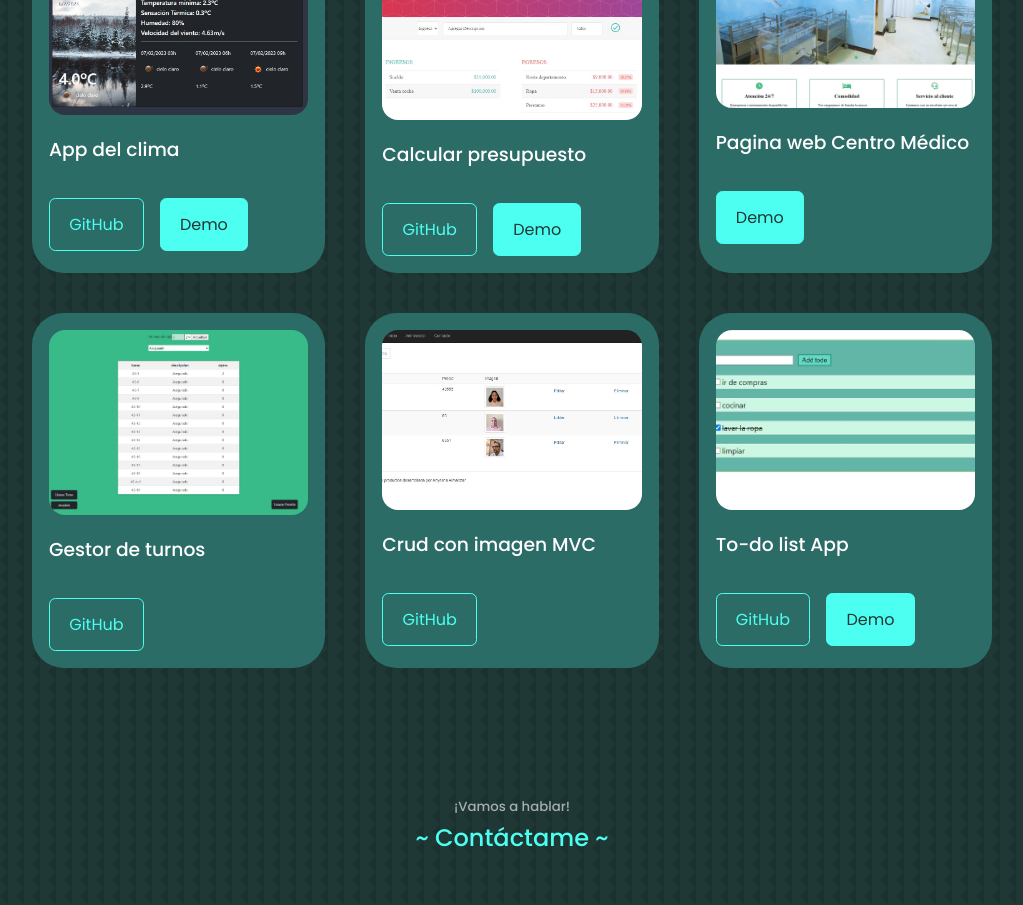
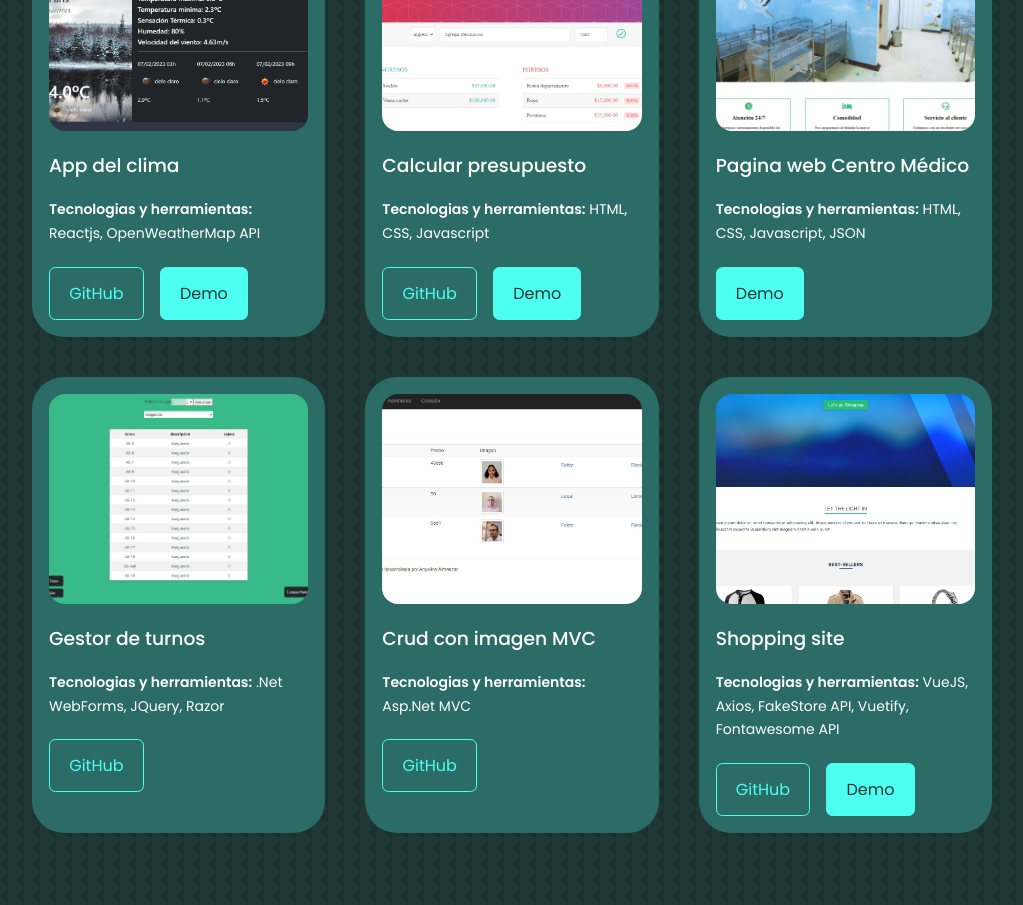
Before and after one commit to AngieAmz/MyPortfolio, a React (Create React App) app: page / in a window 1280 px wide. Shown: the part 2360-3265 px from the top of the page, without its empty margins (128-1151 px from the left). Built offline with nearby package versions, Linux system fonts and the light colour scheme.

Commit message:
modified portfolio

```diff
--- a/src/components/portfolio/Portfolio.jsx
+++ b/src/components/portfolio/Portfolio.jsx
@@ -6,6 +6,7 @@ import AppTurnos from '../../assets/AppTurnos.jpg';
 import cmem from '../../assets/PaginaClinica.jpg';
 import appMVC from '../../assets/AppMVC.jpg';
 import todoapp from '../../assets/todoAPP.jpg';
+import VuePage from '../../assets/VuePage.png'
 
 const Portfolio = () => {
     return (
@@ -19,6 +20,7 @@ const Portfolio = () => {
                     <img src={weatherApp} alt="" />
                     </div>
                     <h3>App del clima</h3>
+                    <p><b>Tecnologias y herramientas:</b> Reactjs, OpenWeatherMap API</p>
                     <div className="portfolio__item-cta">
                         <a href="https://github.com/AngieAmz/AngieAmz.github.io" rel='noreferrer' className='btn' target='_blank'>GitHub</a>
                         <a href="https://wondrous-speculoos-d7c7cd.netlify.app/" rel='noreferrer' className='btn btn-primary' target='_blank'>Demo</a>
@@ -29,6 +31,7 @@ const Portfolio = () => {
                     <img src={appPresupuesto} alt="" />
                     </div>
                     <h3>Calcular presupuesto</h3>
+                    <p><b>Tecnologias y herramientas:</b> HTML, CSS, Javascript</p>
                     <div className="portfolio__item-cta">
                         <a href="https://github.com/AngieAmz/AppPresupuesto" rel='noreferrer' className='btn' target='_blank'>GitHub</a>
                         <a href="https://tourmaline-naiad-05b45f.netlify.app/" rel='noreferrer' className='btn btn-primary' target='_blank'>Demo</a>
@@ -39,6 +42,7 @@ const Portfolio = () => {
                     <img src={cmem} alt="" />
                     </div>
                     <h3>Pagina web Centro Médico</h3>
+                    <p><b>Tecnologias y herramientas:</b> HTML, CSS, Javascript, JSON</p>
                     <div className="portfolio__item-cta">
                         <a href="http://www.centrometropolitanord.com/" rel='noreferrer' className='btn btn-primary' target='_blank'>Demo</a>
                     </div>
@@ -48,6 +52,7 @@ const Portfolio = () => {
                     <img src={AppTurnos} alt="" />
                     </div>
                     <h3>Gestor de turnos</h3>
+                    <p><b>Tecnologias y herramientas:</b> .Net WebForms, JQuery, Razor</p>
                     <div className="portfolio__item-cta">
                         <a href="https://github.com/AngieAmz/AppTurnos" rel='noreferrer' className='btn' target='_blank'>GitHub</a>
                     </div>
@@ -57,18 +62,20 @@ const Portfolio = () => {
                     <img id="img" src={appMVC} alt="" />
                     </div>
                     <h3>Crud con imagen MVC</h3>
+                    <p><b>Tecnologias y herramientas:</b> Asp.Net MVC</p>
                     <div className="portfolio__item-cta">
                         <a href="https://github.com/AngieAmz/AppMVC" className='btn' rel='noreferrer' target='_blank'>GitHub</a>
                     </div>
                 </article>
                 <article className='portfolio__item'>
                     <div className="portolio__item-image">
-                    <img id='img' src={todoapp} alt="" />
+                    <img id='img' src={VuePage} alt="" />
                     </div>
-                    <h3>To-do list App</h3>
+                    <h3>Shopping site</h3>
+                    <p><b>Tecnologias y herramientas:</b> VueJS, Axios, FakeStore API, Vuetify, Fontawesome API</p>
                     <div className="portfolio__item-cta">
-                        <a href="https://github.com/AngieAmz/Todo-App" className='btn' rel='noreferrer' target='_blank'>GitHub</a>
-                        <a href="https://prueba-todo-app-list.netlify.app/" rel='noreferrer' className='btn btn-primary' target='_blank'>Demo</a>
+                        <a href="https://github.com/AngieAmz/Vue-Shop" className='btn' rel='noreferrer' target='_blank'>GitHub</a>
+                        <a href="https://anyelina-vue-shop.netlify.app/" rel='noreferrer' className='btn btn-primary' target='_blank'>Demo</a>
                     </div>
                 </article>
             </div>
--- a/src/components/portfolio/portfolio.css
+++ b/src/components/portfolio/portfolio.css
@@ -12,6 +12,11 @@
     transition: var(--transition);
 }
 
+.portfolio__item p{
+    font-size: 14px;
+    margin: 0 0 1.3rem;
+}
+
 .portfolio__item:hover{
     border-color: var(--color-primary-variant);
     background: transparent;
@@ -21,12 +26,12 @@
     border-radius: 1rem;
     overflow: hidden;
 }
-.portolio__item-image #img{
-    height: 180px;
+.portolio__item-image img{
+    height: 210px;
 }
 
 .portfolio__item h3 {
-    margin: 1.2rem 0 2rem;
+    margin: 1.2rem 0 1rem;
 }
 
 .portfolio__item-cta{
```
Also changed, not shown: src/assets/VuePage.png (added).
